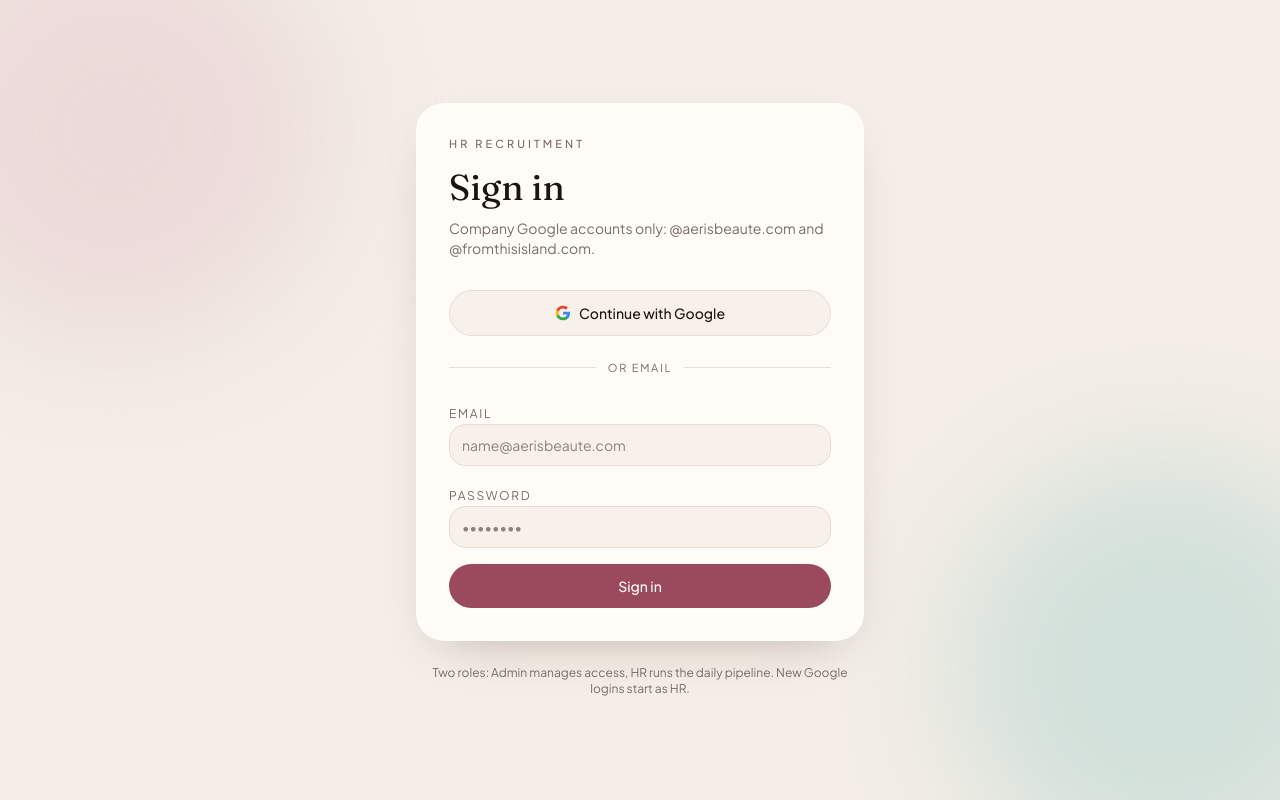
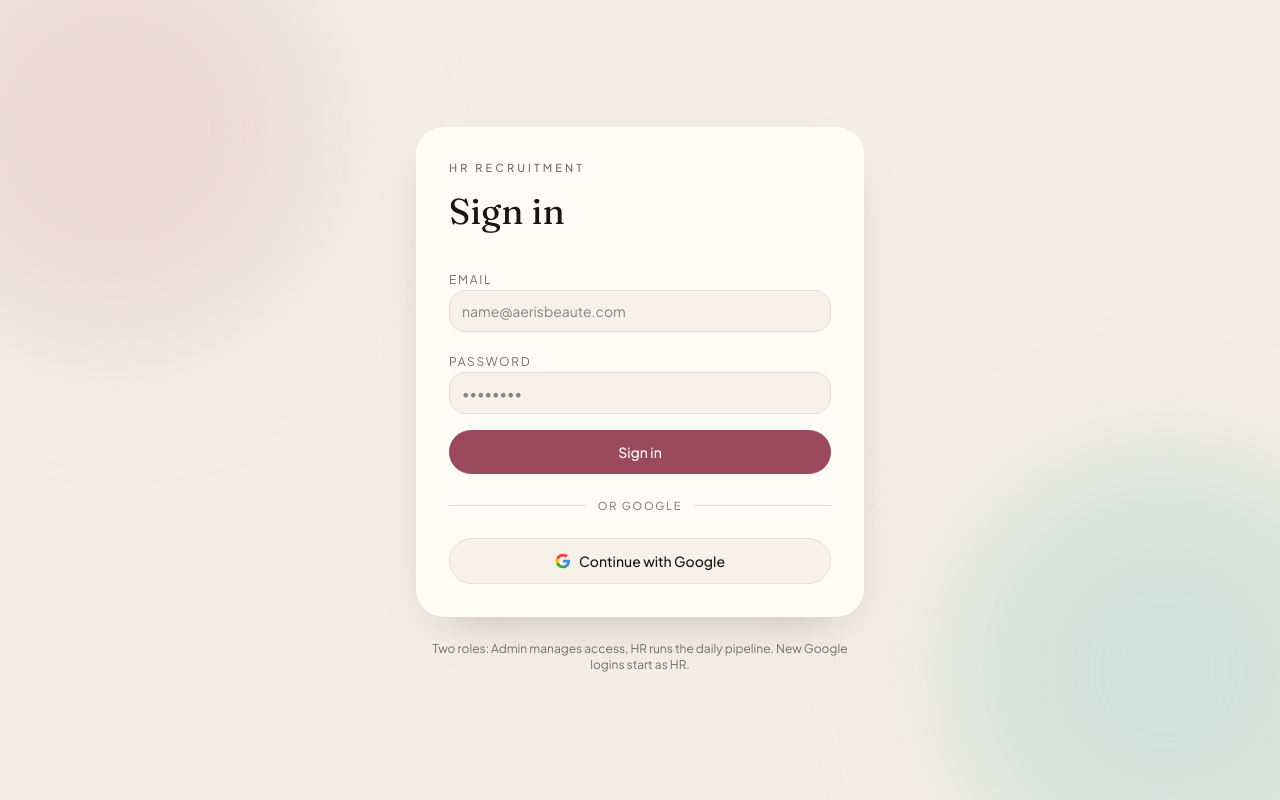
Before and after one commit to itaeris/hr-dashboard, a Next.js app: page /login in a window 1280 px wide. Built offline with nearby package versions, Linux system fonts and the light colour scheme.

Commit message:
Refactor login form layout by moving Google sign-in link and updating spacing. Commented out company account information for clarity. Improved UI consistency with updated text elements.

```diff
--- a/src/components/login-form.tsx
+++ b/src/components/login-form.tsx
@@ -30,25 +30,11 @@ export function LoginForm({ oauthError }: { oauthError?: string }) {
         HR Recruitment
       </p>
       <h1 className="mt-3 font-display text-4xl leading-tight">Sign in</h1>
-      <p className="mt-2 text-sm text-muted">
+      {/* <p className="mt-2 text-sm text-muted">
         Company Google accounts only: @aerisbeaute.com and @fromthisisland.com.
-      </p>
+      </p> */}
 
-      <a
-        href="/api/auth/google"
-        className="mt-8 flex w-full items-center justify-center gap-2 rounded-full border border-line bg-paper px-4 py-3 text-sm font-medium text-ink transition hover:border-accent"
-      >
-        <IconGoogle className="h-4 w-4" />
-        Continue with Google
-      </a>
-
-      <div className="my-6 flex items-center gap-3 text-[11px] uppercase tracking-[0.16em] text-muted">
-        <span className="h-px flex-1 bg-line" />
-        or email
-        <span className="h-px flex-1 bg-line" />
-      </div>
-
-      <form action={action} className="space-y-4">
+      <form action={action} className="mt-8 space-y-4">
         <Field label="Email">
           <input
             name="email"
@@ -84,6 +70,20 @@ export function LoginForm({ oauthError }: { oauthError?: string }) {
           {pending ? "Signing in…" : "Sign in"}
         </button>
       </form>
+
+      <div className="my-6 flex items-center gap-3 text-[11px] uppercase tracking-[0.16em] text-muted">
+        <span className="h-px flex-1 bg-line" />
+        or google
+        <span className="h-px flex-1 bg-line" />
+      </div>
+
+      <a
+        href="/api/auth/google"
+        className="flex w-full items-center justify-center gap-2 rounded-full border border-line bg-paper px-4 py-3 text-sm font-medium text-ink transition hover:border-accent"
+      >
+        <IconGoogle className="h-4 w-4" />
+        Continue with Google
+      </a>
     </motion.div>
   );
 }
```
